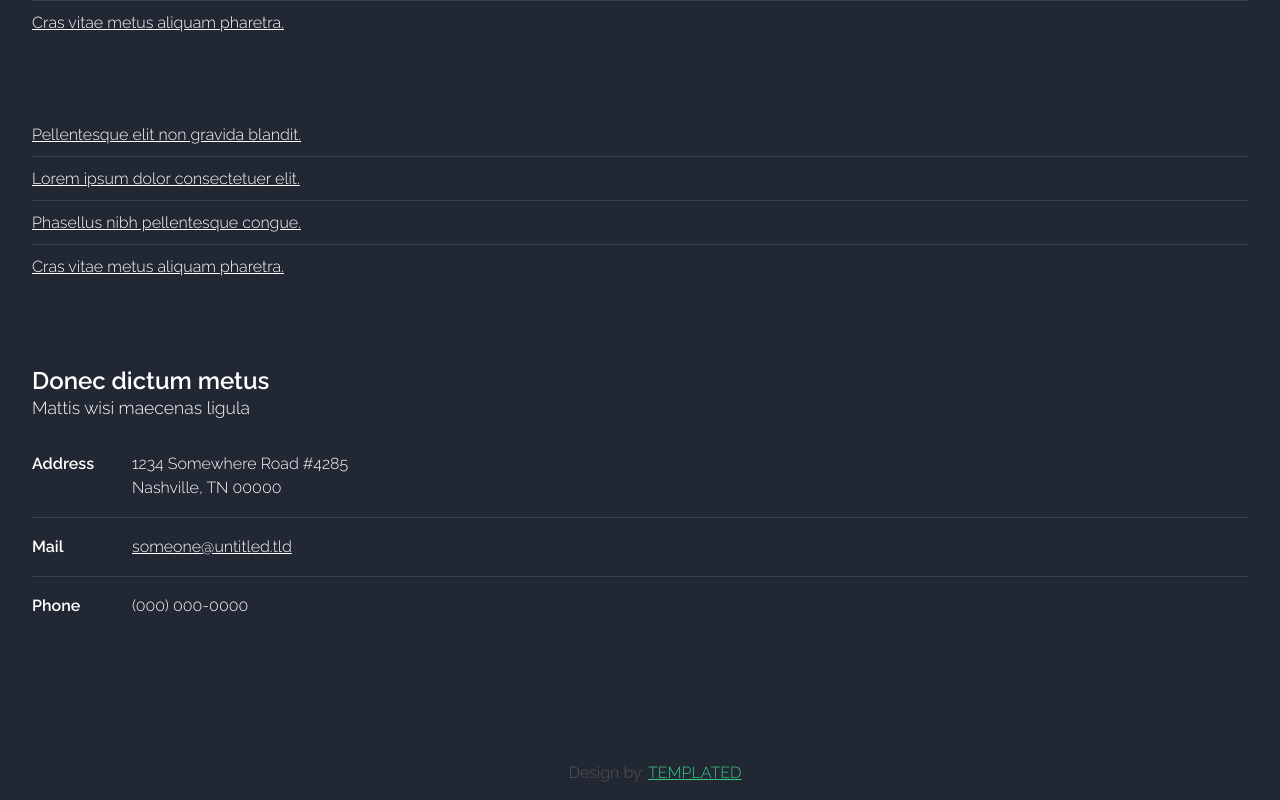
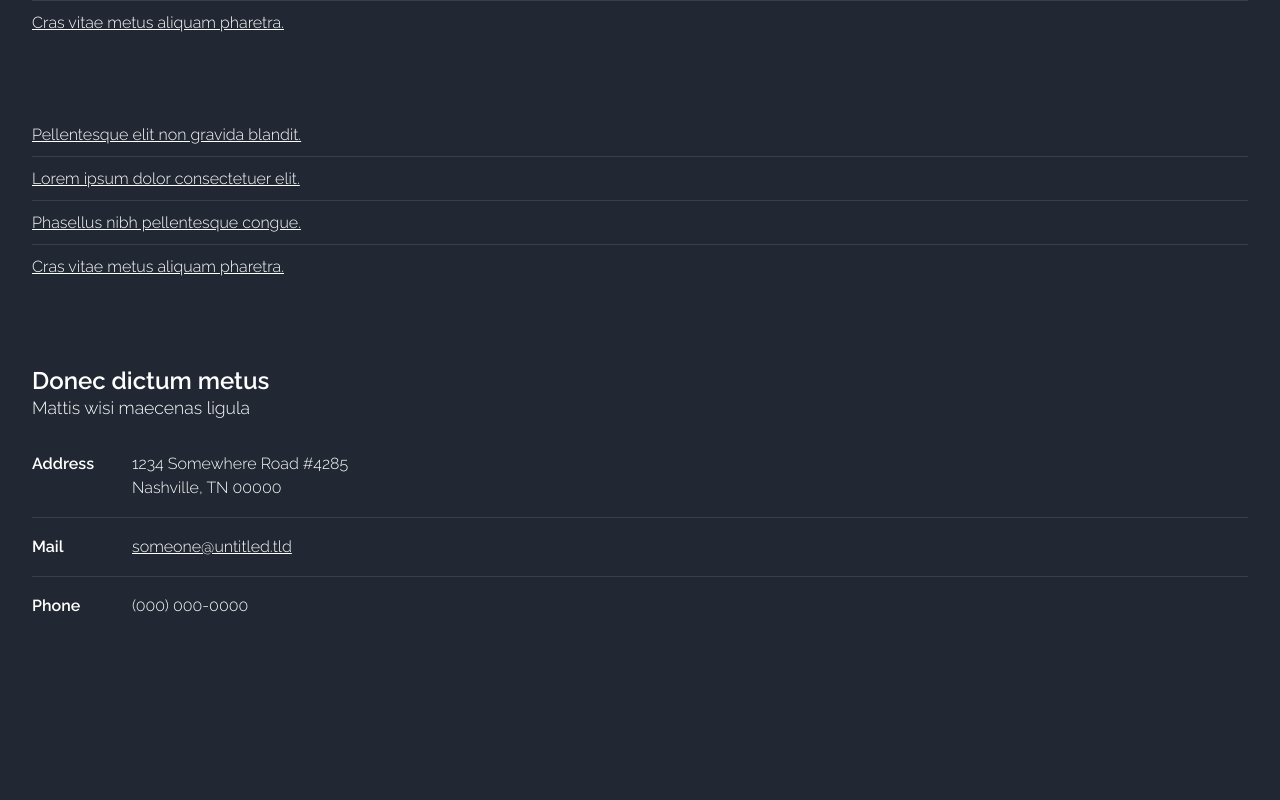
Before and after one commit to horsopia/horsopia.github.io, a plain HTML site: page no-sidebar.html in a window 1280 px wide. Shown: the part 1207-2007 px from the top of the page. After the commit the page ends 1968 px from the top, so only its background shows below. Drawn offline with Linux system fonts and the light colour scheme.

Commit message:
Update no-sidebar.html

```diff
--- a/no-sidebar.html
+++ b/no-sidebar.html
@@ -87,6 +87,6 @@
 				</div>
 			</div>
 		<div class="copyright">
-			Design by: <a href="https://templated.co/">TEMPLATED</a>
+
 		</div>
 	</body></html>
```
